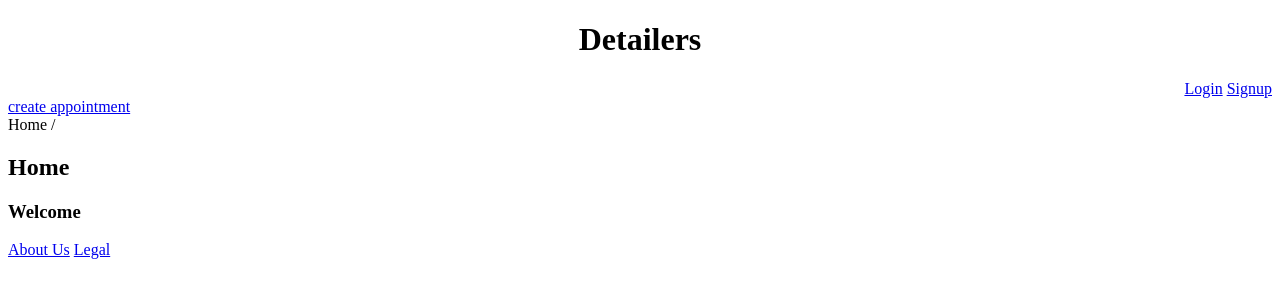
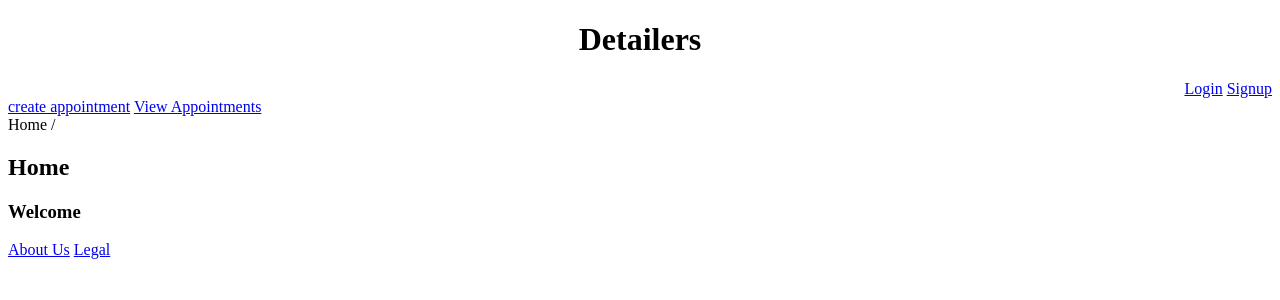
Before and after one commit to phyrenight/detailers, a Flask app: page / in a window 1280 px wide. Shown: the top 300 px of the page. Run offline with Flask 2, Linux system fonts and the light colour scheme; parts of the project's set-up code (start-up, migrations or seed data) failed here and were passed over.

Commit message:
feature: add link to current user appointments

```diff
--- a/detailers/app/templates/home.html
+++ b/detailers/app/templates/home.html
@@ -2,7 +2,8 @@
   {% block content %}
   <nav>
     <a href="{{ url_for('create_appointment')}}">create appointment</a>
-    </nav>
+    <a href="{{ url_for('view_appointments', user_id=session['id'])}}">View Appointments</a>
+  </nav>
   <div id='crumb-container'>
     <span>Home</span><span> / </span>
   </div>
```
